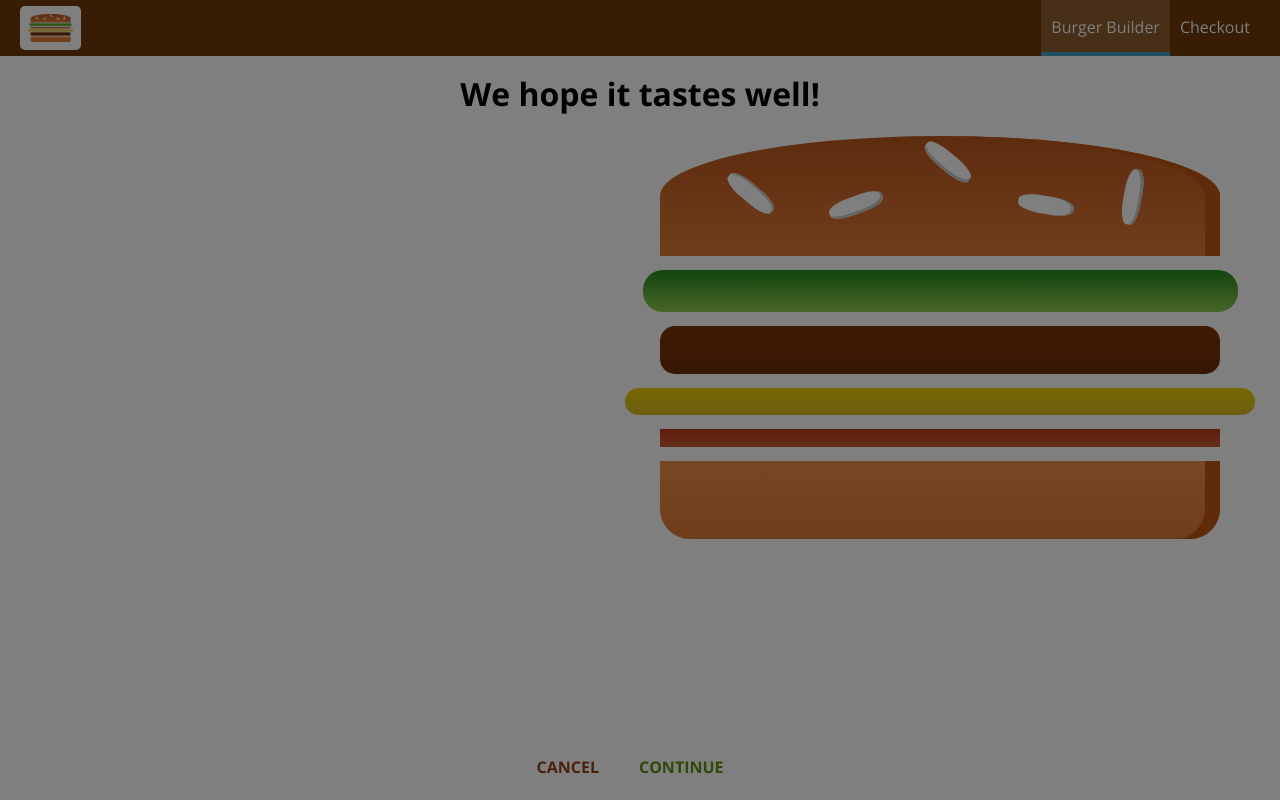
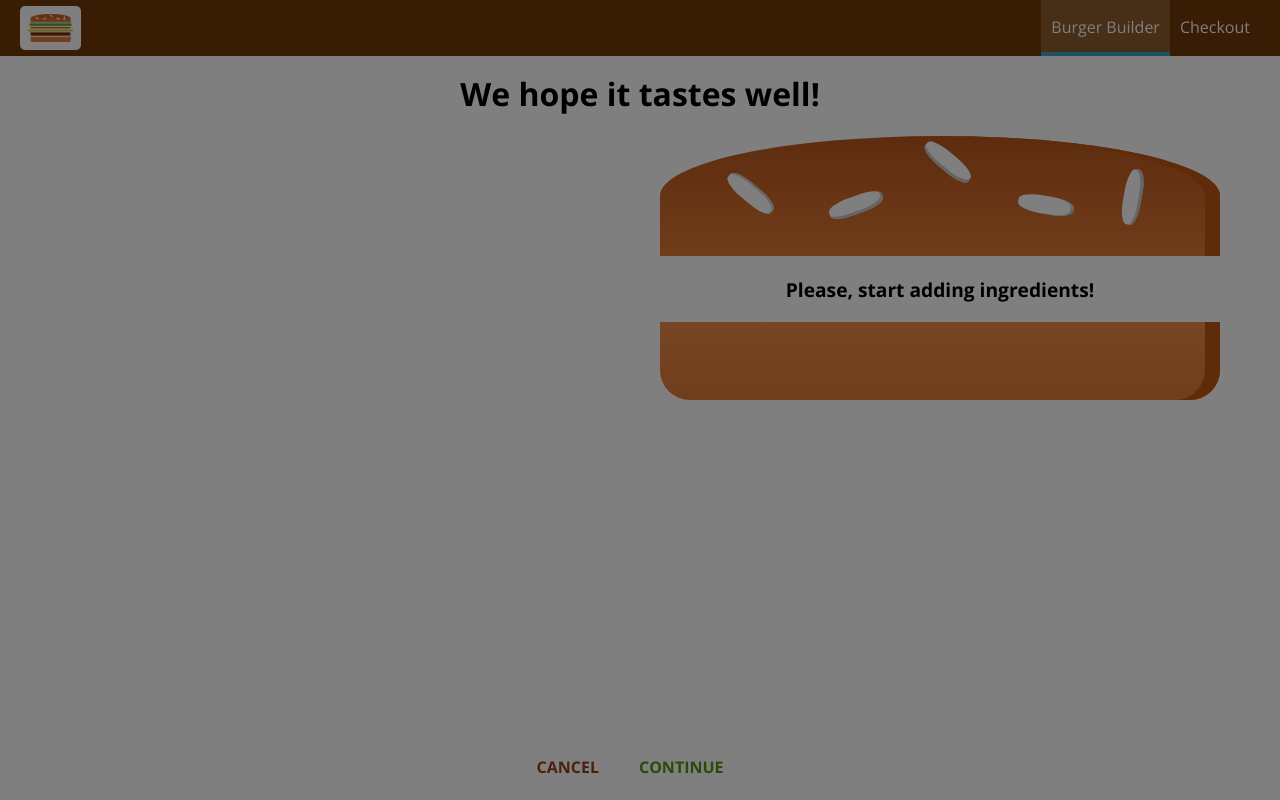
Before and after one commit to rebecarancan/Buger-Builder, a React (Create React App) app: page /checkout in a window 1280 px wide. Built offline with nearby package versions, Linux system fonts and the light colour scheme.

Commit message:
Passing Ingredients via Query Params

```diff
--- a/src/containers/BurgerBuilder/BurgerBuilder.js
+++ b/src/containers/BurgerBuilder/BurgerBuilder.js
@@ -114,7 +114,15 @@
     // .catch(error => {
     //   this.setState({ loading: false, purchasing: false });
     // });
-    this.props.history.push('/checkout');
+    const queryParams = [];
+    for (let i in this.state.ingredients) {
+      queryParams.push(encodeURIComponent(i) + '=' + encodeURIComponent(this.state.ingredients[i]));
+    }
+    const queryString = queryParams.join('&');
+    this.props.history.push({
+      pathname: '/checkout',
+      search: '?' + queryString
+    });
   }
 
   render () {
--- a/src/containers/Checkout/Checkout.js
+++ b/src/containers/Checkout/Checkout.js
@@ -10,6 +10,16 @@
       cheese: 1,
       bacon: 1
     }
+  }
+
+  componentDidMount() {
+    const query = new URLSearchParams(this.props.location.search);
+    const ingredients = {};
+    for (let param of query.entries()) {
+      // ['salad', '1]
+      ingredients[param[0]] = +param[1];
+    }
+    this.setState({ingredients: ingredients});
   }
 
   checkoutCanceledHandler = () => {
```
